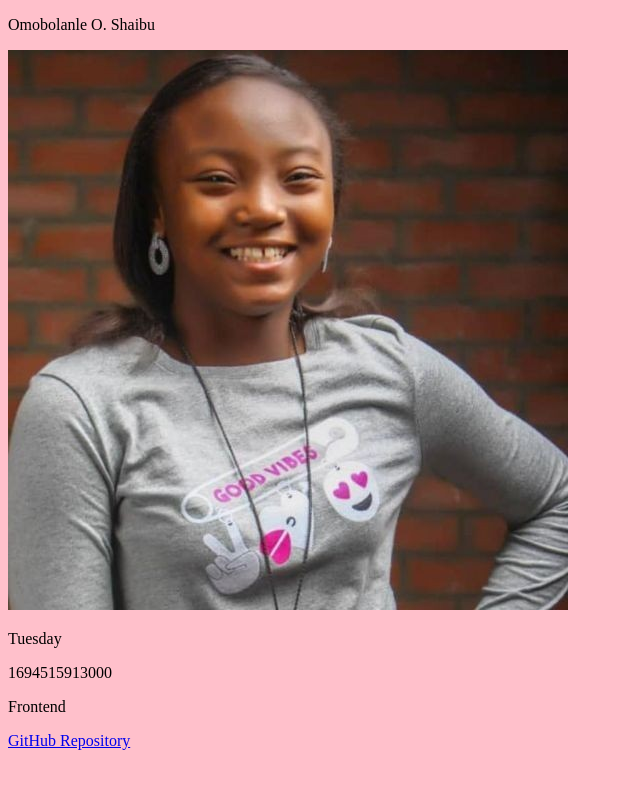
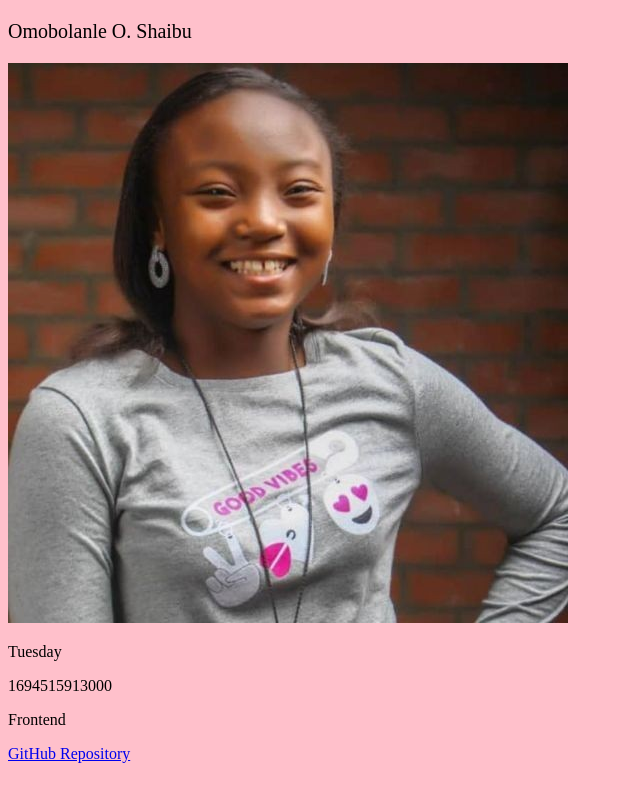
Before and after one commit to lanle05/hng_frontendtask, a website: page index.html in a window 1280 px wide. Shown: the whole page, without its empty margins (0-640 px from the left). Drawn offline with Linux system fonts and the light colour scheme.

Commit message:
correction

```diff
--- a/index.html
+++ b/index.html
@@ -6,7 +6,7 @@
   </head>
   <body>
     <div>
-      <p data-testid="slackUserName">Omobolanle O. Shaibu</p>
+      <p class="name" data-testid="slackUserName">Omobolanle O. Shaibu</p>
       <img
         data-testid="slackDisplayImage"
         src="/images/Omobolanle.jpg"
--- a/styles.css
+++ b/styles.css
@@ -6,3 +6,6 @@ body {
 h3, h4 {
   font-size: 20px;
 }
+p.name {
+  font-size: 20px;
+}
```
